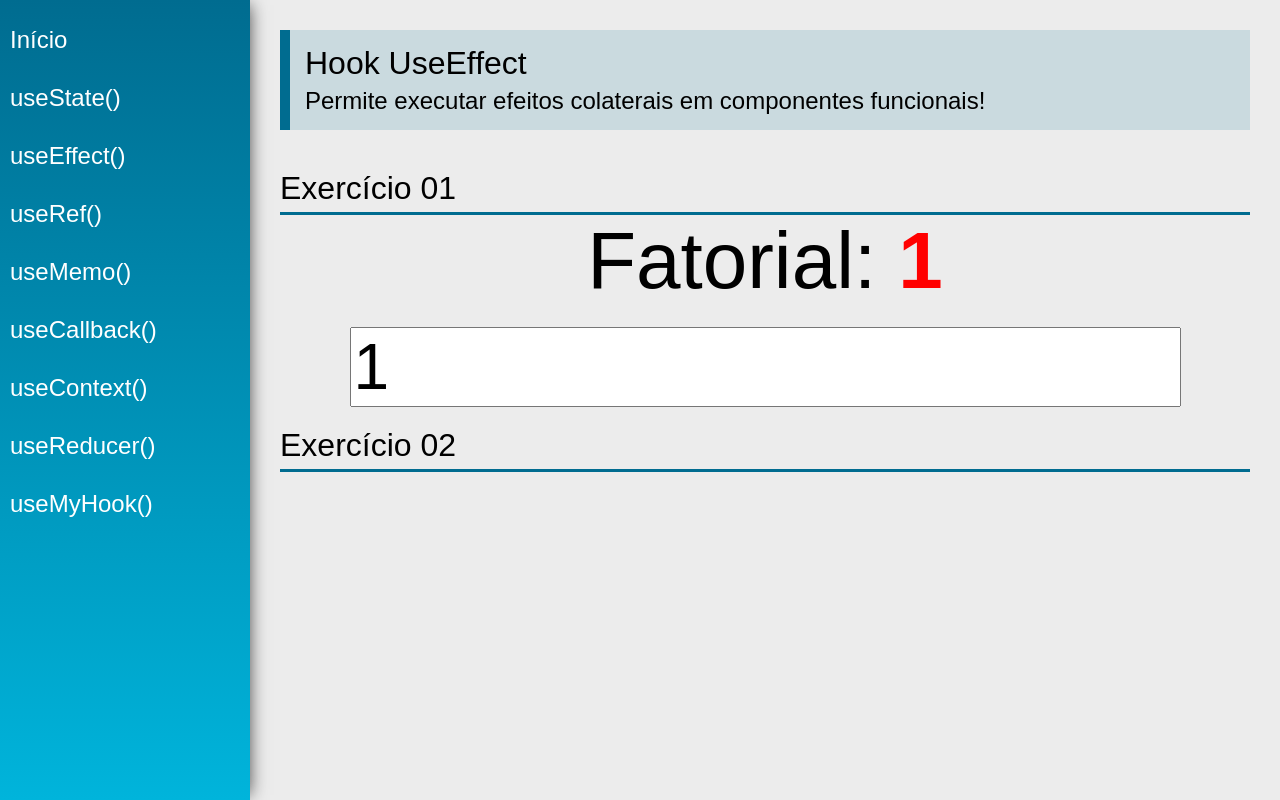
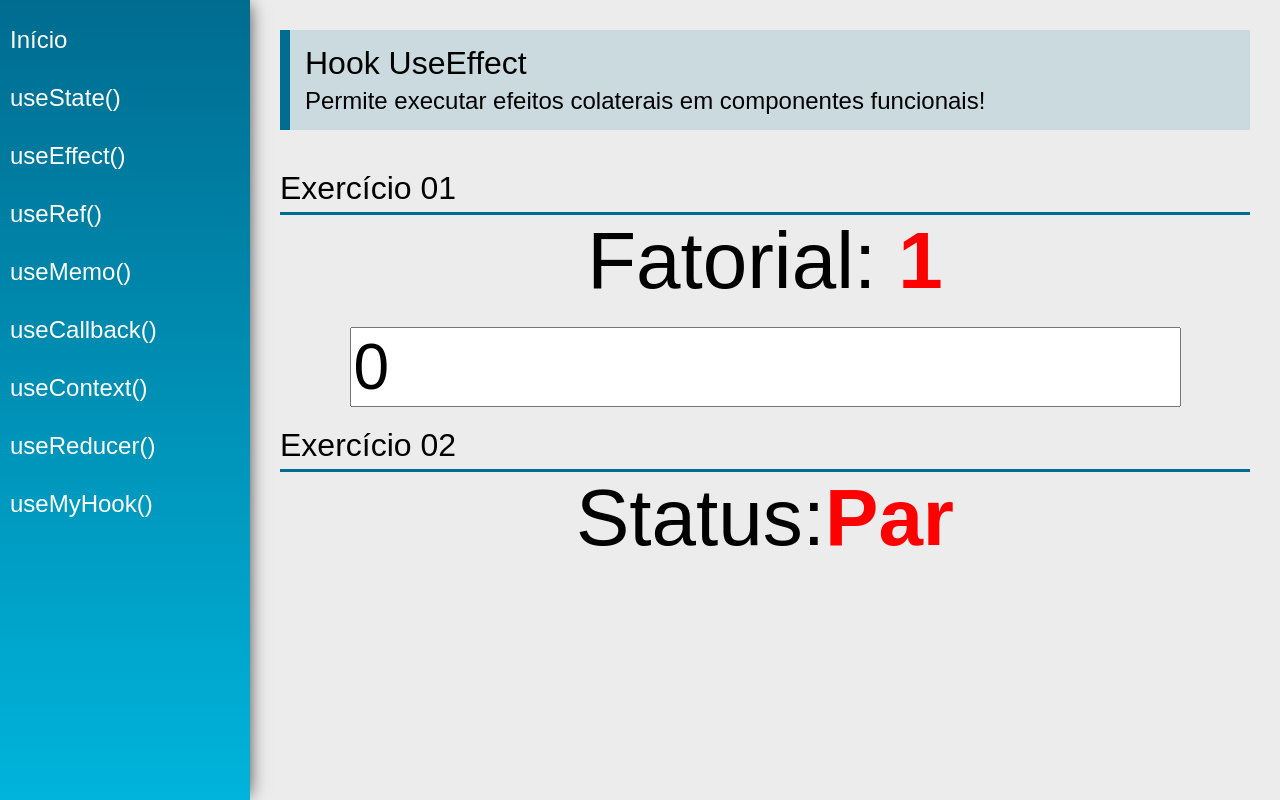
Before and after one commit to Alexandrodasilva/hooks, a React (Create React App) app: page /useEffect in a window 1280 px wide. Built offline with nearby package versions, Linux system fonts and the light colour scheme.

Commit message:
useEffect and its properties

```diff
--- a/src/views/examples/UseEffect.jsx
+++ b/src/views/examples/UseEffect.jsx
@@ -8,20 +8,34 @@ function calculaFat(num){
     if(n === 0) return 1;
     return calculaFat(n -1)*n;
 }
+function calcularParImpar(num){
+    const n = parseInt(num)
+    if(n % 2 == 0 ){
+        return 1
+    }else{
+        return -1
+    }
+}
 
 const UseEffect = (props) => {
-    const [number, setNumber] = useState(1);
-    const [fatorial, setFatorial] = useState(0)
+    const [number, setNumber] = useState(0);
+    const [fatorial, setFatorial] = useState(0);
+    const [parImpar, setParImpar] = useState(0);
 
     useEffect(function(){
         setFatorial(calculaFat(number))
     }, [number])
 
     useEffect(function(){
-        if(fatorial > 1000000){
-            document.title = "eita!!!"
+        if(fatorial > 1000){
+            document.title = `${number}`
         }
     }, [fatorial])
+
+
+    useEffect(function(){
+        setParImpar(calcularParImpar(number))
+    }, [number])
 
     return (
         <div className="UseEffect">
@@ -42,7 +56,10 @@ const UseEffect = (props) => {
             </div>
             <SectionTitle title="Exercício 02"></SectionTitle>
             <div className="center">
-
+                <div>
+                    <span className='text'>Status:</span>
+                    <span className='text red'>{parImpar === 1 ? "Par" : "Impar"}</span>
+                </div>
             </div>
         </div>
     )
```
